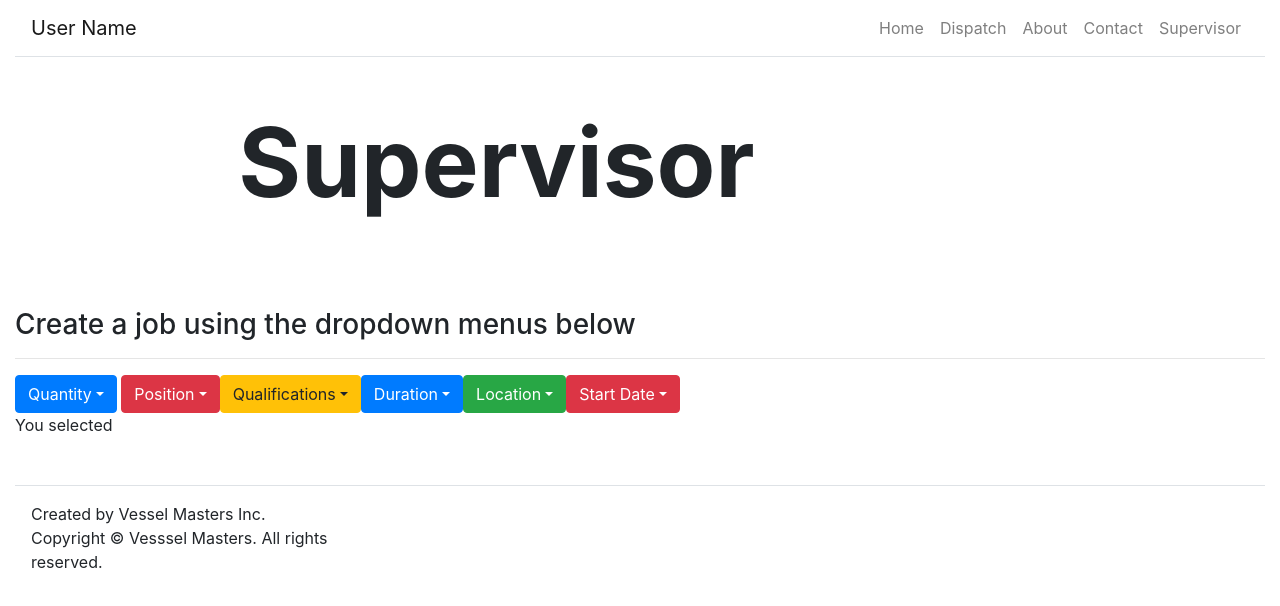
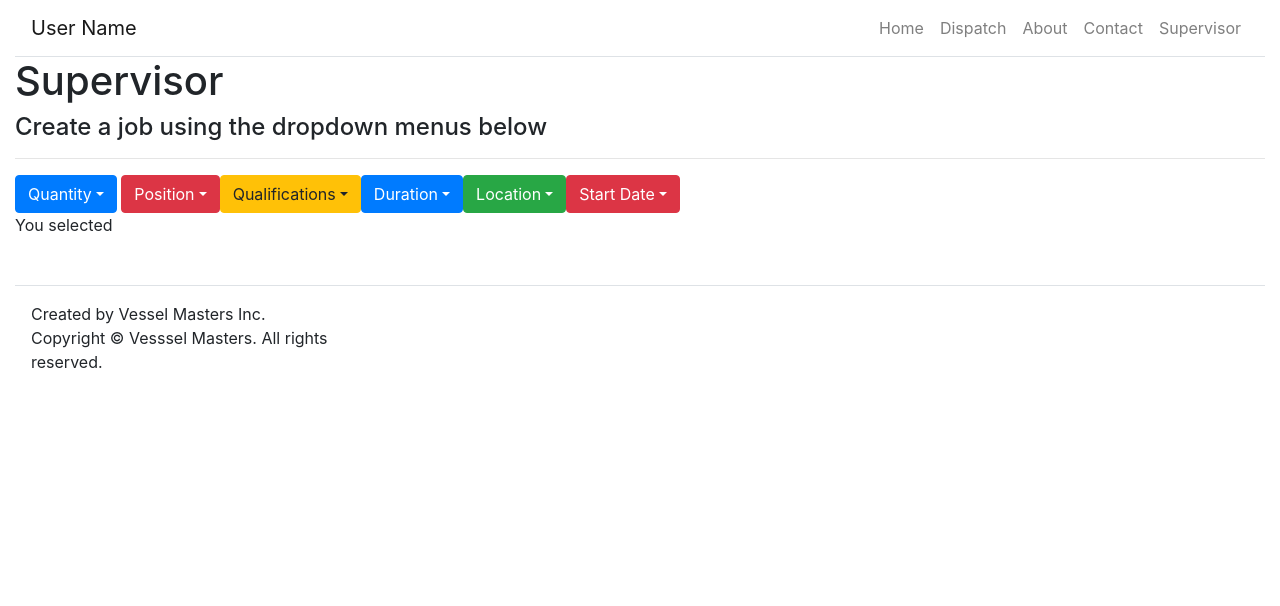
Before and after one commit to aprzygocki/dispatch, a React (Create React App) app: page /supervisor in a window 1280 px wide. Shown: the top 606 px of the page. Built offline with nearby package versions, Linux system fonts and the light colour scheme.

Commit message:
minor changes for dev convenience

```diff
--- a/src/pages/SupervisorPage.js
+++ b/src/pages/SupervisorPage.js
@@ -25,9 +25,12 @@ function SupervisorPage (props) {
 return(
 <>
   <div class="justify-content-left">
-    <Hero title={props.title} />
-
-    <h3>Create a job using the dropdown menus below</h3>
+    {/* <Hero title={props.title} /> */}
+    <h1>Supervisor</h1>
+    {/* We can toggle between these two styles of
+    Supervisor. Un-comment line 28 or 29 and comment in
+    whichever is preffered */}
+    <h4>Create a job using the dropdown menus below</h4>
     <hr/>
     <Dropdown as={ButtonGroup} onSelect={handleSelect}>
       <Dropdown.Toggle variant="primary" id="quantity" >Quantity</Dropdown.Toggle>
```
Also changed, not shown: 1 other file (tests, documents, lock files or other folders).
